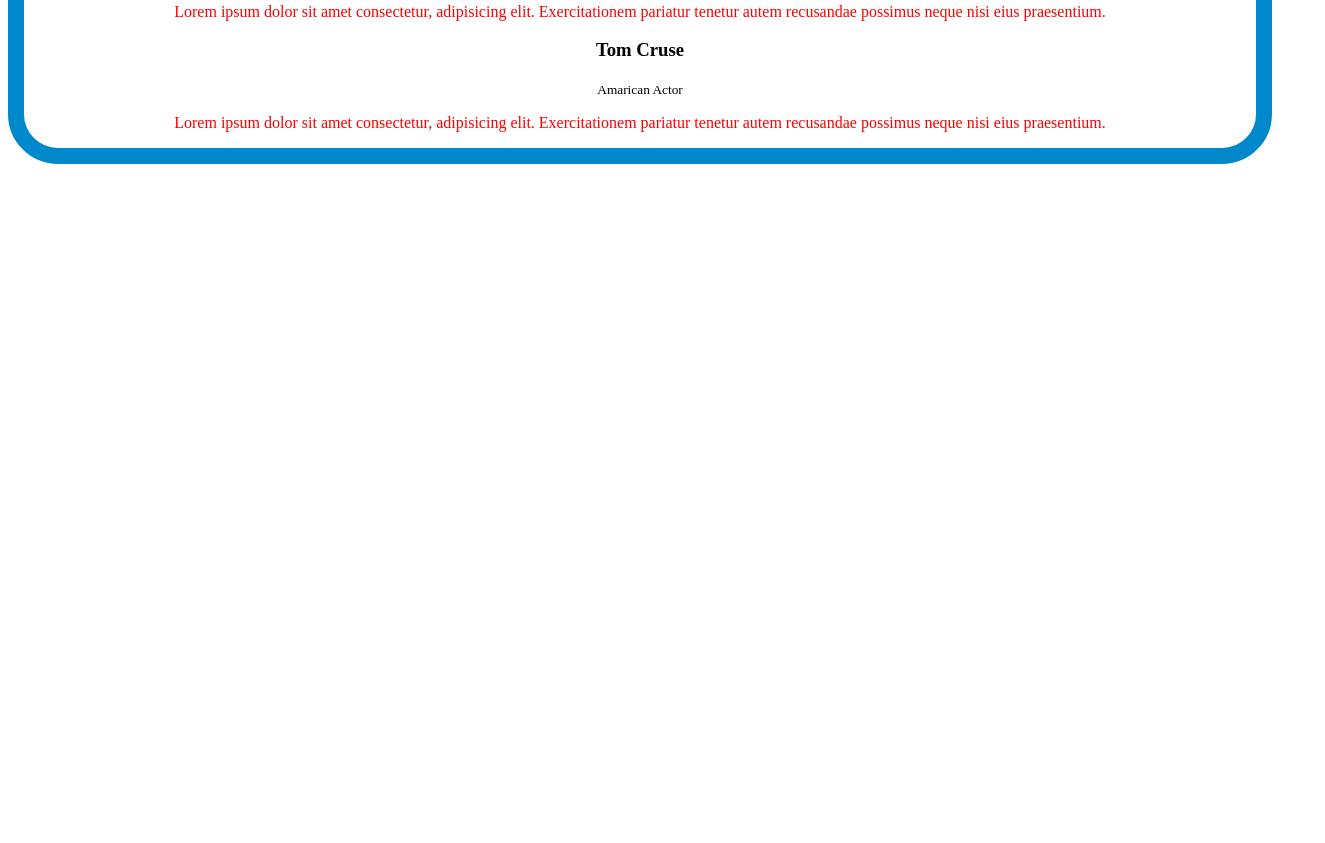
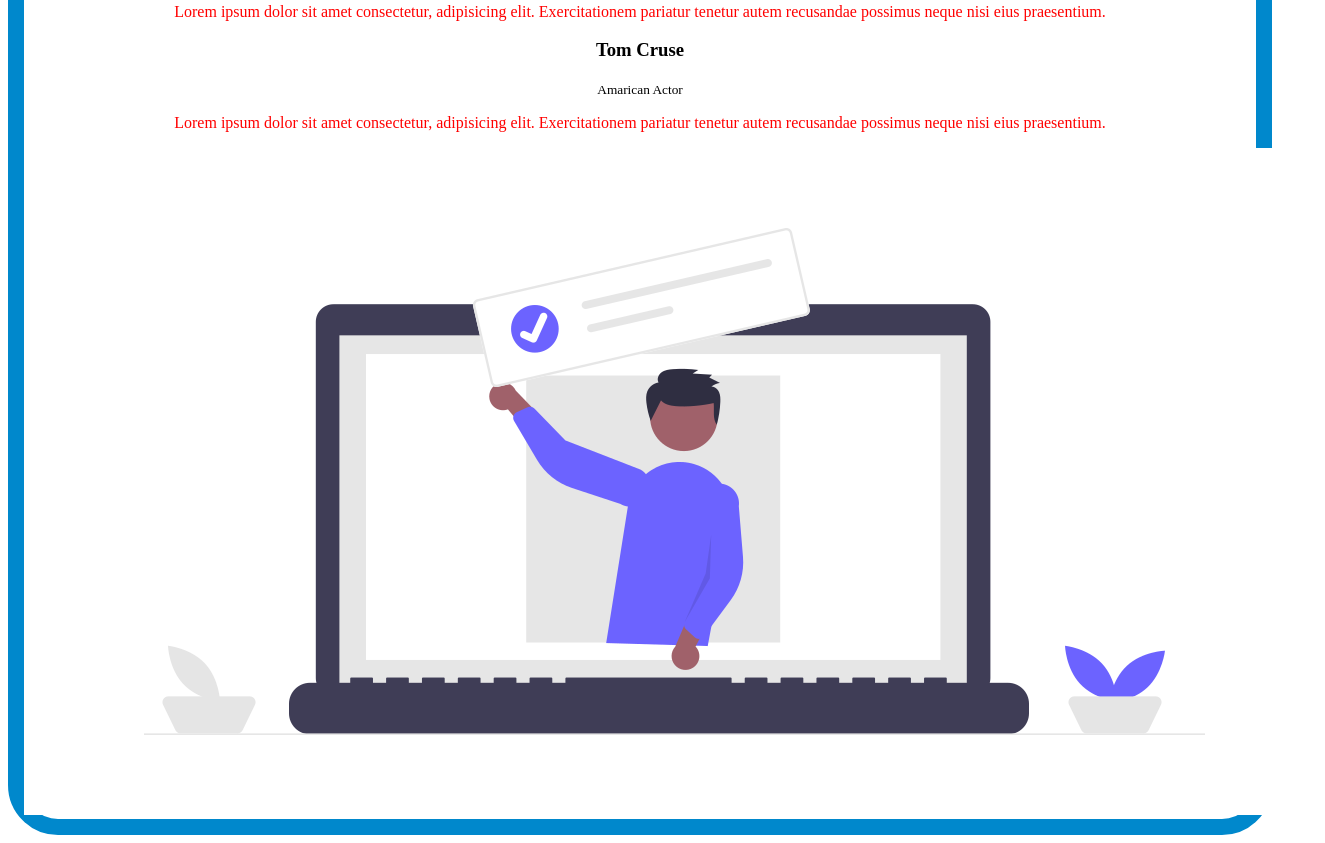
Before and after one commit to sheikhroman/my-third-repo, a plain HTML site: page index.html in a window 1280 px wide. Shown: the part 448-1291 px from the top of the page, 1325 px wide, since content can reach past the window. Before the commit the page ends 800 px from the top, so only its background shows below. Drawn offline with Linux system fonts and the light colour scheme.

Commit message:
add images

```diff
--- a/index.html
+++ b/index.html
@@ -30,8 +30,6 @@
             <p>Lorem ipsum dolor sit amet consectetur, adipisicing elit. Exercitationem pariatur tenetur autem recusandae possimus neque nisi eius praesentium.</p>
         </div>
     </div>
-    <div class="box">
-
-    </div>
+    <img src="3.png" alt="">
 </body>
 </html>
```
Also changed, not shown: 3.png (added).
